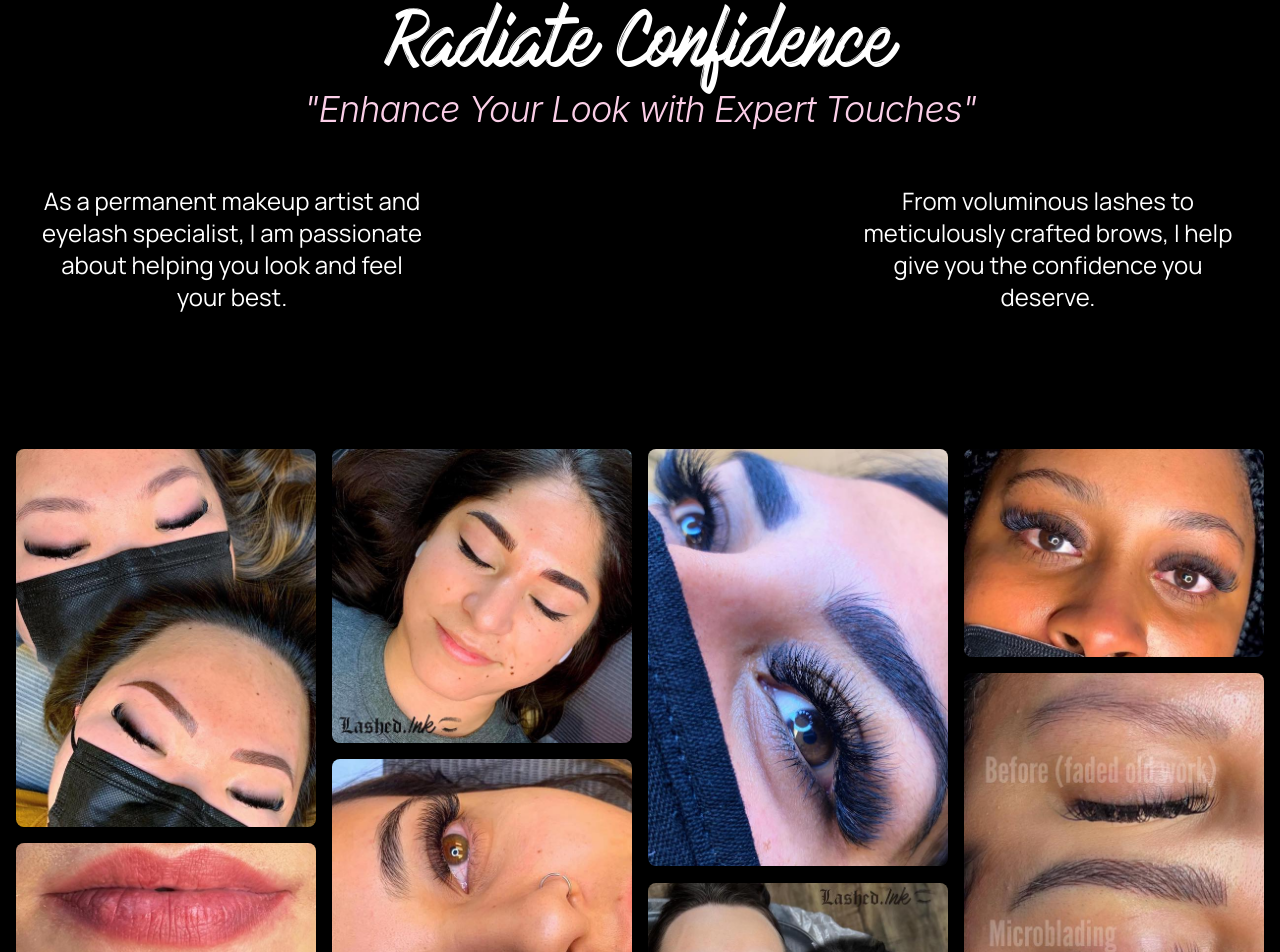
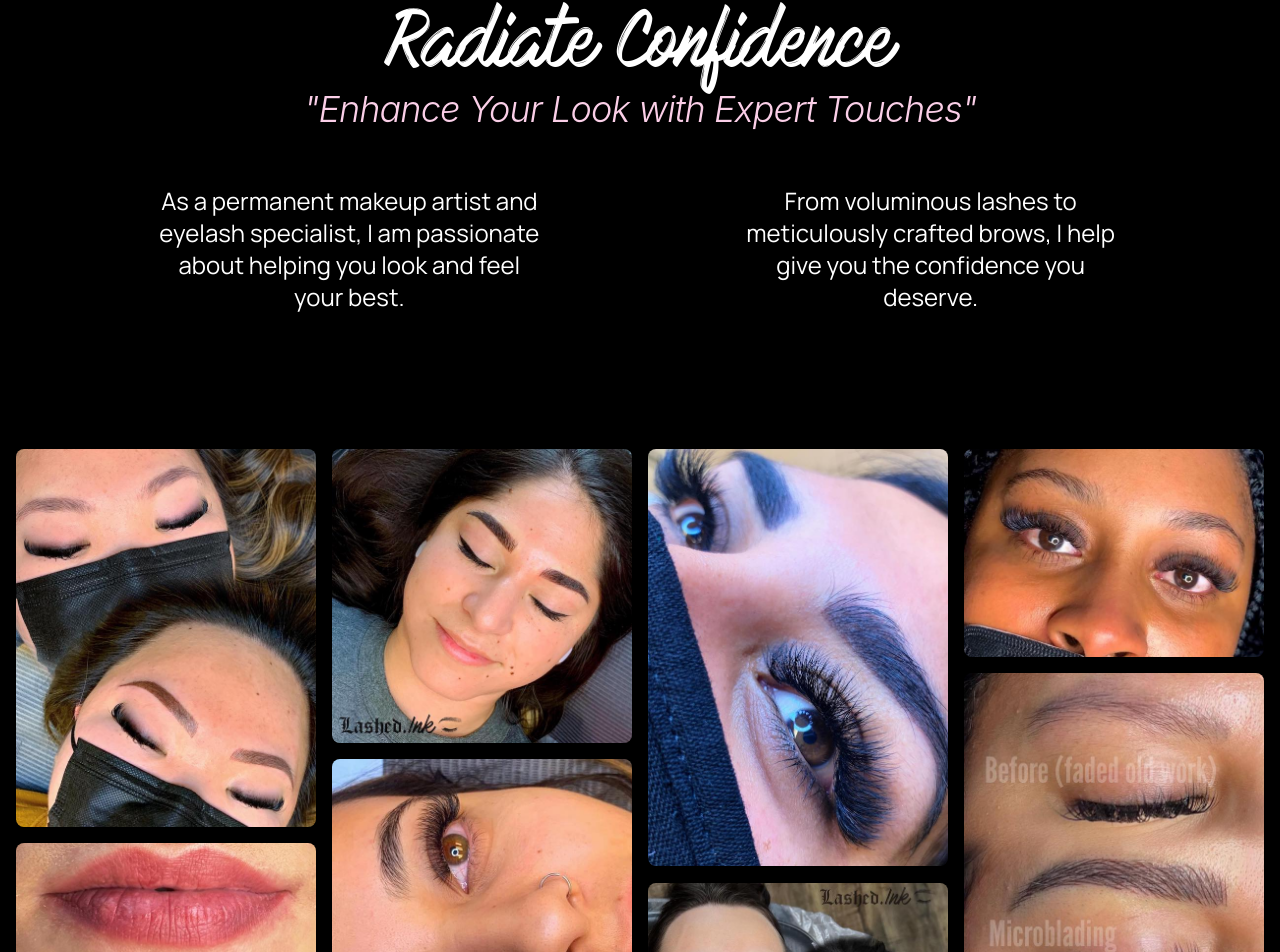
Before and after one commit to dustinapodaca/lashedink, a React (Vite) app: page / in a window 1280 px wide. Shown: the part 885-1837 px from the top of the page. Built offline with nearby package versions, Linux system fonts and the light colour scheme.

Commit message:
updated hero

```diff
--- a/src/Components/Hero/index.tsx
+++ b/src/Components/Hero/index.tsx
@@ -144,7 +144,7 @@ const HeroBanner = () => {
             "Enhance Your Look with Expert Touches"
           </h3>
 
-          <div className="flex flex-row justify-between items-center mb-10">
+          <div className="flex flex-row justify-evenly items-center mb-10">
             <p
               className="font-sans font-normal text-white text-lg sm:text-lg md:text-xl xl:text-2xl mb-24 text-center mx-10 w-96"
               style={{
```
